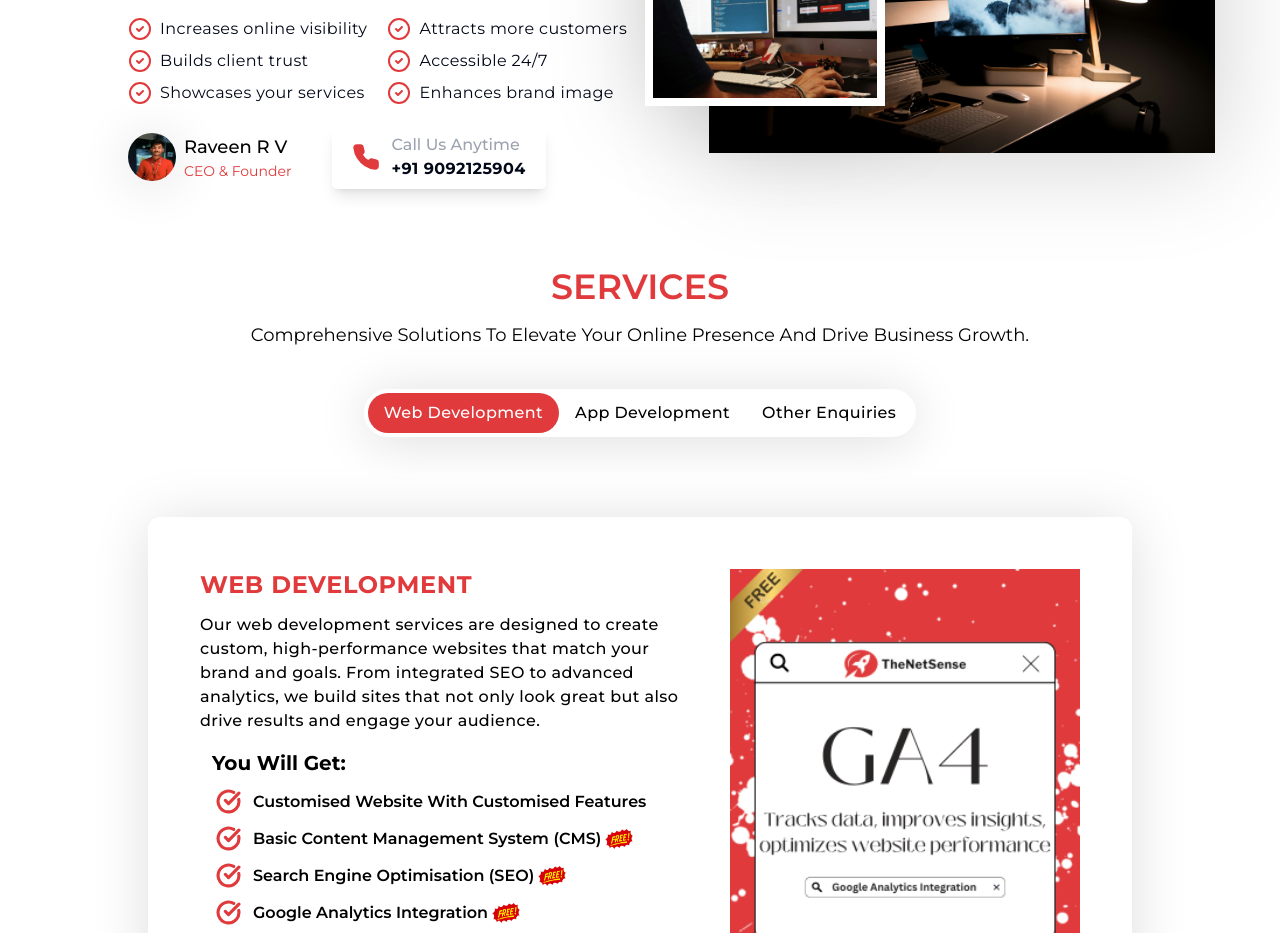
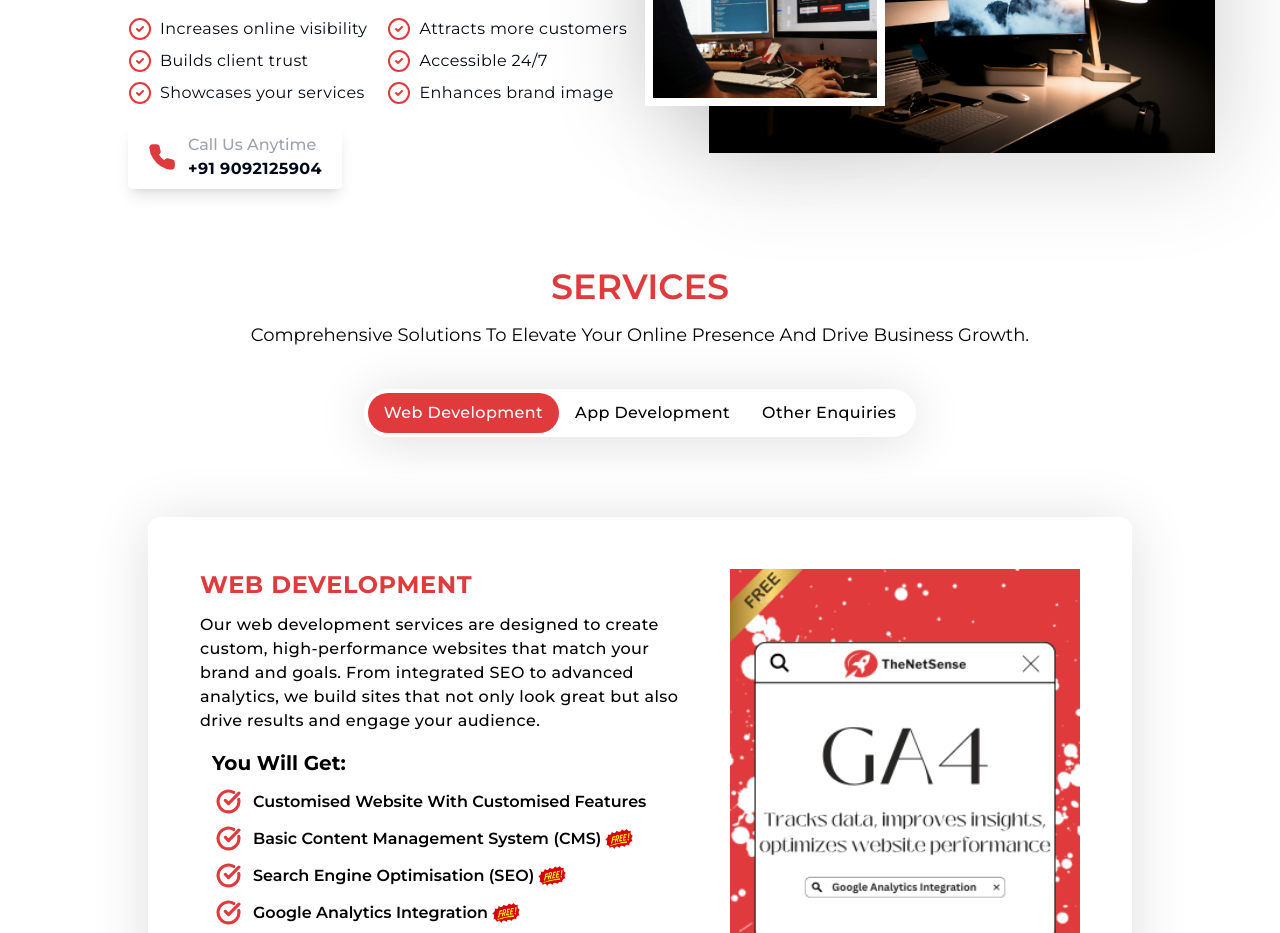
Before and after one commit to raveenrv904/TheNetSense-NextJs, a Next.js app: page / in a window 1280 px wide. Shown: the part 1340-2273 px from the top of the page. Built offline with nearby package versions, Linux system fonts and the light colour scheme.

Commit message:
Removed profile from about section

```diff
--- a/components/About.tsx
+++ b/components/About.tsx
@@ -6,7 +6,6 @@
 import AboutMain from "./assets/about-main.png";
 import AboutSec from "./assets/about sec.png";
 import Image from "next/image";
-import Profile from "./assets/profile.jpg";
 import { motion, useInView } from "framer-motion";
 
 const About = () => {
@@ -58,7 +57,7 @@
 
         {/* Contact Information */}
         <div className="flex flex-col md:flex-row gap-10 items-center justify-center lg:justify-start">
-          <div className="flex items-center gap-2">
+          {/* <div className="flex items-center gap-2">
             <Image
               src={Profile}
               width={100}
@@ -71,7 +70,7 @@
               <h4 className="text-lg text-black font-medium">Raveen R V</h4>
               <p className="text-primary text-sm">CEO & Founder</p>
             </div>
-          </div>
+          </div> */}
           <div className="flex items-center gap-3 px-5 py-2 rounded-[5px] shadow-lg">
             <Phone fill="#e03a3c" className="text-primary w-7 h-7" />
             <div>
```
